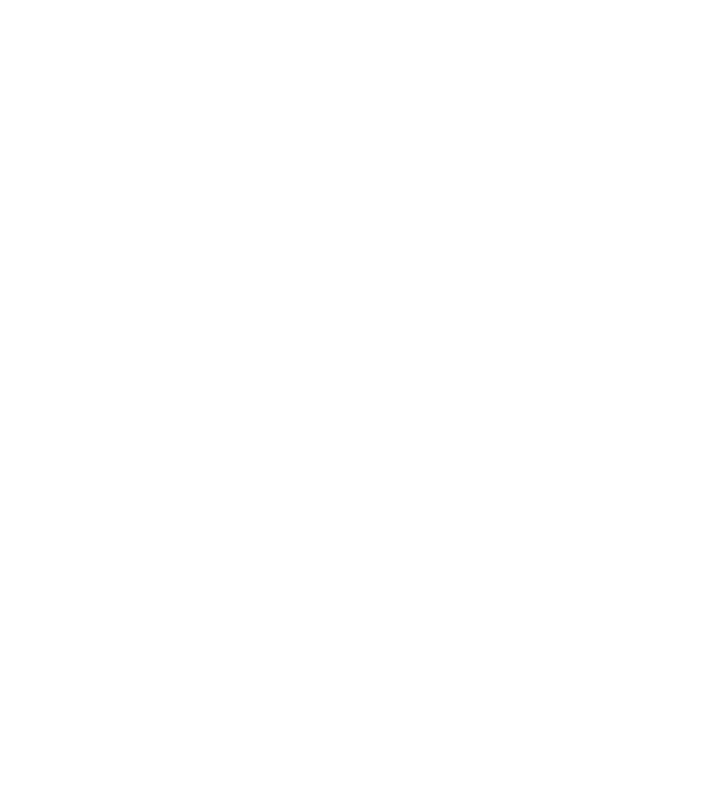
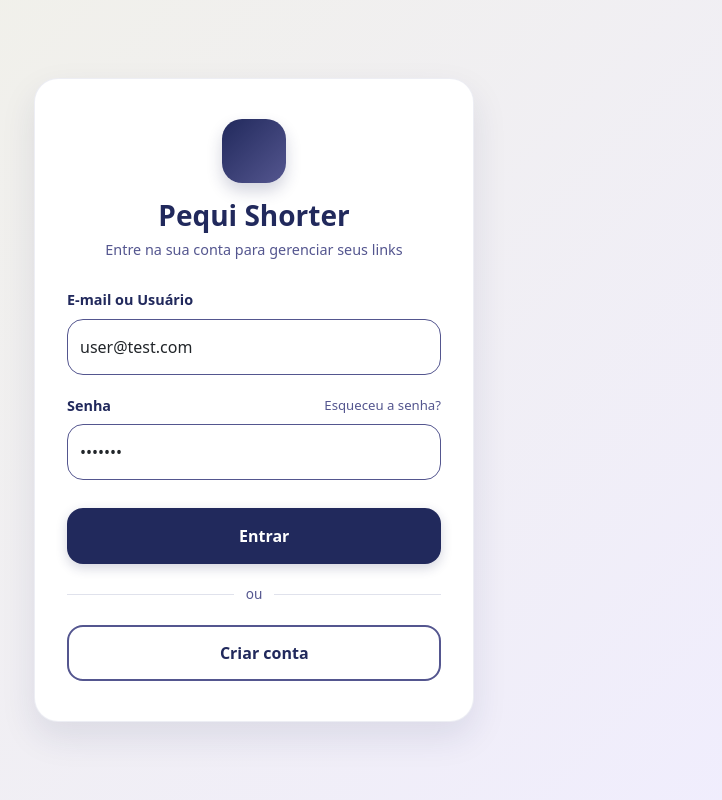
Before and after one commit to joaovictorcostadev/pequi-shorter-front-end, an Angular app: page /login in a window 1280 px wide. Before the commit this address led to /. Shown: the whole page, without its empty margins (386-1108 px from the left). Built offline with nearby package versions, Linux system fonts and the light colour scheme.

Commit message:
feat: Login page created

```diff
--- a/angular.json
+++ b/angular.json
@@ -40,13 +40,13 @@
               "budgets": [
                 {
                   "type": "initial",
-                  "maximumWarning": "500kB",
-                  "maximumError": "1MB"
+                  "maximumWarning": "1.5MB",
+                  "maximumError": "2MB"
                 },
                 {
                   "type": "anyComponentStyle",
-                  "maximumWarning": "4kB",
-                  "maximumError": "8kB"
+                  "maximumWarning": "6kB",
+                  "maximumError": "10kB"
                 }
               ],
               "outputHashing": "all"
--- a/src/app/app.config.ts
+++ b/src/app/app.config.ts
@@ -1,11 +1,9 @@
 import { ApplicationConfig, provideBrowserGlobalErrorListeners } from '@angular/core';
+import { provideHttpClient } from '@angular/common/http';
 import { provideRouter } from '@angular/router';
 
 import { routes } from './app.routes';
 
 export const appConfig: ApplicationConfig = {
-  providers: [
-    provideBrowserGlobalErrorListeners(),
-    provideRouter(routes)
-  ]
+  providers: [provideBrowserGlobalErrorListeners(), provideRouter(routes), provideHttpClient()],
 };
--- a/src/app/app.routes.ts
+++ b/src/app/app.routes.ts
@@ -1,3 +1,8 @@
 import { Routes } from '@angular/router';
+import { LoginComponent } from './features/login-component/login-component';
 
-export const routes: Routes = [];
+export const routes: Routes = [
+
+    {path: '', redirectTo: 'login', pathMatch: 'full'},
+    {path: 'login', component: LoginComponent}
+];
--- a/src/app/features/login-component/login-component.html
+++ b/src/app/features/login-component/login-component.html
@@ -10,7 +10,7 @@
             <p class="brand-subtitle">Entre na sua conta para gerenciar seus links</p>
         </div>
 
-        <form class="login-form" (ngSubmit)="onLogin()">
+        <form class="login-form" (ngSubmit)="onLogin()" #loginForm="ngForm">
 
             <div *ngIf="errorMessage" class="alert alert-danger">
                 <i class="fa fa-exclamation-circle me-2"></i> {{ errorMessage }}
@@ -44,11 +44,12 @@
                     type="password"
                     [(ngModel)]="password"
                     placeholder="••••••••"
+                    value="user123"
                     required>
             </div>
 
             <div class="form-submit">
-                <button type="submit" class="btn btn-primary btn-login" [disabled]="isLoading">
+                <button type="submit" class="btn btn-primary btn-login" [disabled]="isLoading || loginForm.invalid">
                     <ng-container *ngIf="!isLoading">
                         <i class="fa fa-sign-in me-2"></i> Entrar
                     </ng-container>
--- a/src/app/features/login-component/login-component.ts
+++ b/src/app/features/login-component/login-component.ts
@@ -11,8 +11,8 @@ import { AuthService } from '../../core/services/auth/auth-service';
   styleUrl: './login-component.scss',
 })
 export class LoginComponent {
-  username = '';
-  password = '';
+  username = 'user@test.com';
+  password = 'user123';
   isLoading = false;
   errorMessage = '';
   successMessage = '';
@@ -20,16 +20,16 @@ export class LoginComponent {
   constructor(private authService: AuthService) {}
 
   onLogin(): void {
-    if (!this.username || !this.password) {
+    this.errorMessage = '';
+    this.successMessage = '';
+
+    if (!this.username.trim() || !this.password) {
       this.errorMessage = 'Por favor, preencha todos os campos.';
       return;
     }
 
     this.isLoading = true;
-    this.errorMessage = '';
-    this.successMessage = '';
-
-    this.authService.login(this.username, this.password).subscribe({
+    this.authService.login(this.username.trim(), this.password).subscribe({
       next: (response) => {
         this.isLoading = false;
         this.successMessage = 'Login realizado com sucesso!';
--- a/src/environments/environment.development.ts
+++ b/src/environments/environment.development.ts
@@ -1,3 +1,3 @@
 export const environment = {
-  apiUrl: 'http://localhost:8000/api',
+  apiUrl: 'http://localhost:8080/api',
 };
```
